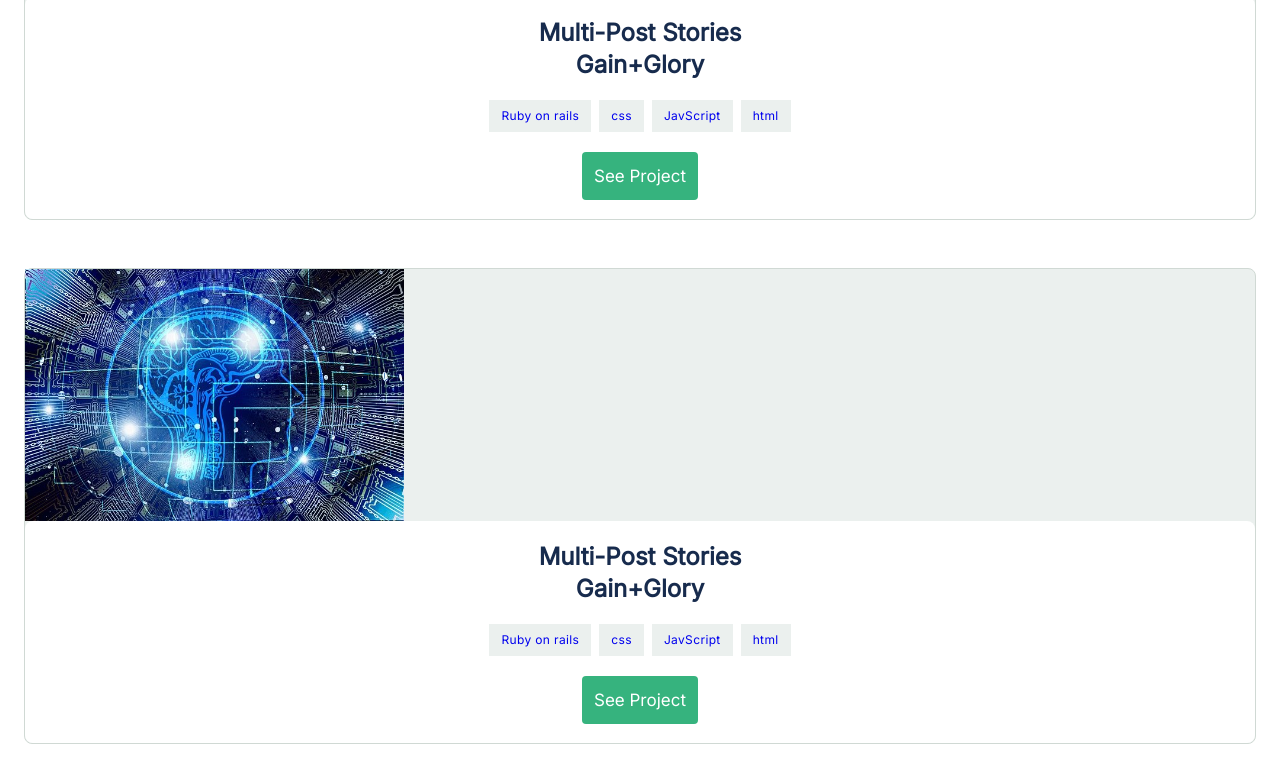
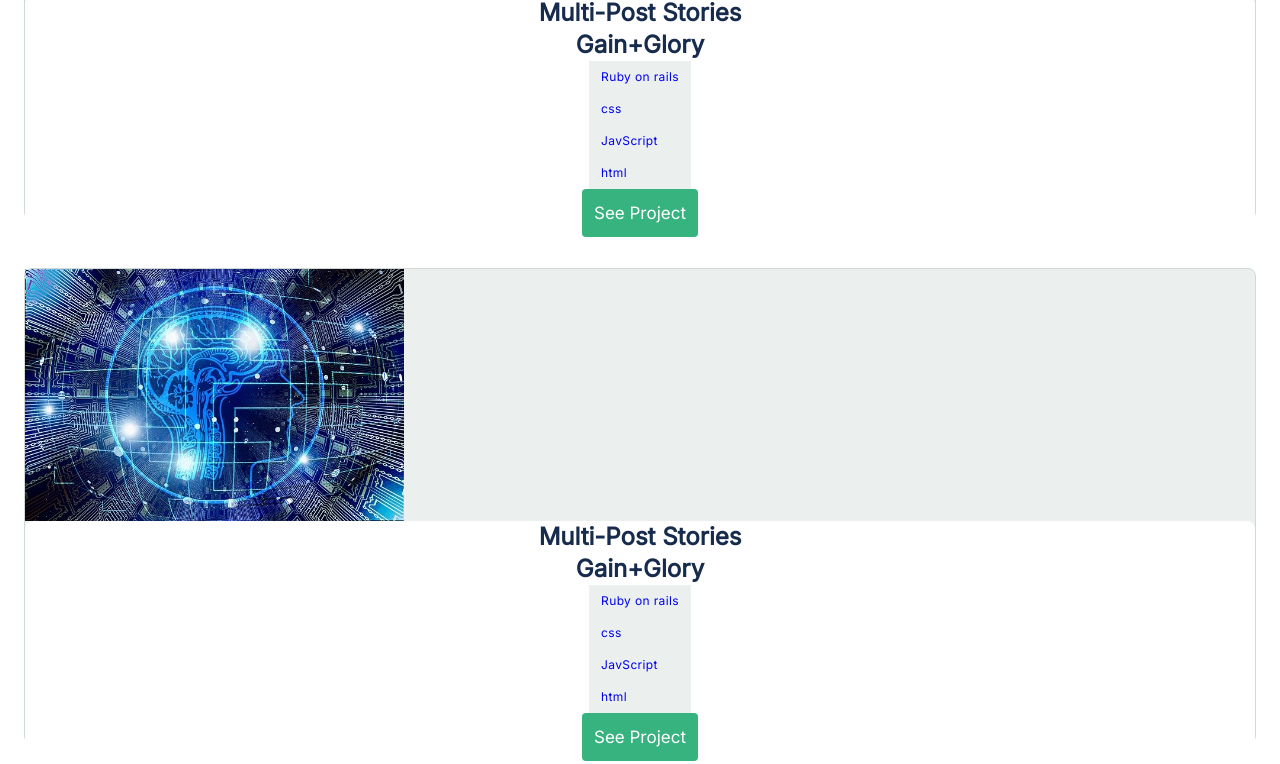
Before and after one commit to subrataindia/Portfolio-setup-and-mobile-version-skeleton, a website: page index.html in a window 1280 px wide. Shown: the part 1090-1854 px from the top of the page. Drawn offline with Linux system fonts and the light colour scheme.

Commit message:
Update : style.css

```diff
--- a/style.css
+++ b/style.css
@@ -243,10 +243,7 @@ nav {
   font-size: 12px;
   line-height: 16px;
   letter-spacing: 0.03em;
-  display: flex;
-  flex-wrap: wrap;
   row-gap: 10px;
-  justify-content: center;
   list-style-type: none;
   column-gap: 8px;
 }
```
